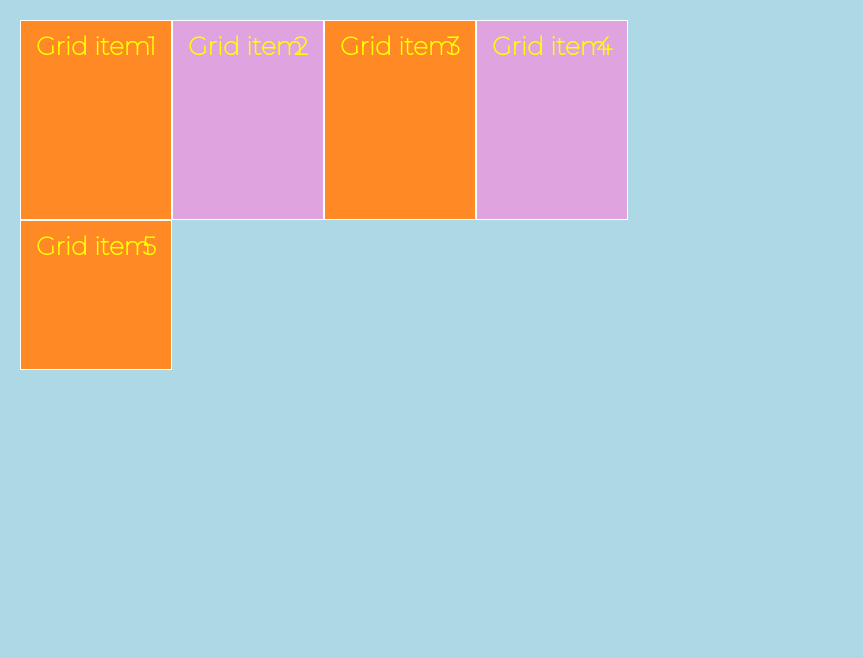
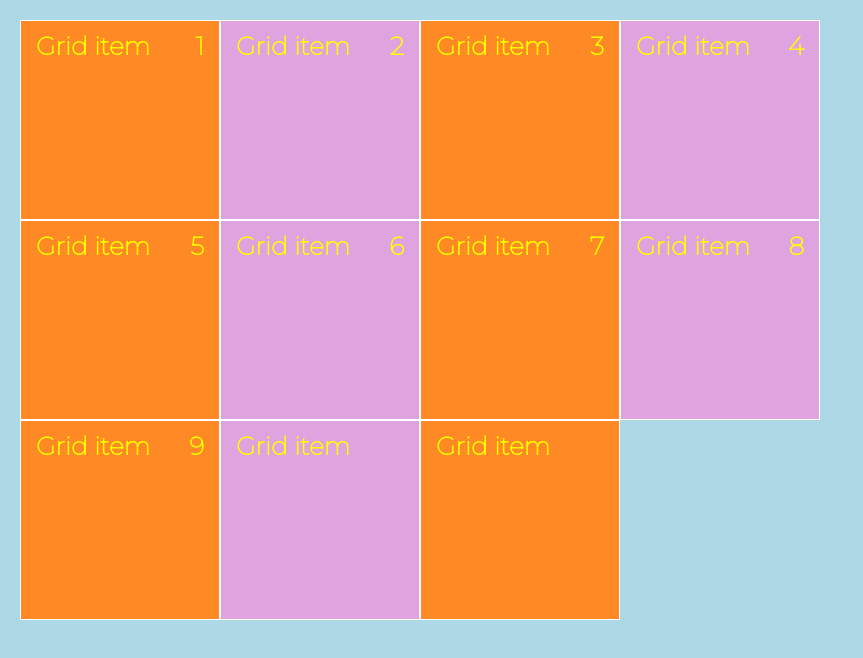
Before and after one commit to regiem14/CSS-Grid-Exercise, a plain HTML site: page index.html in a window 1280 px wide. Shown: the whole page, without its empty margins (0-863 px from the left). Drawn offline with Linux system fonts and the light colour scheme.

Commit message:
grid-auto-row

```diff
--- a/index.html
+++ b/index.html
@@ -14,6 +14,12 @@
        <div class="grid-item grid-item-3"></div>
        <div class="grid-item grid-item-4"></div>
        <div class="grid-item grid-item-5"></div>
+       <div class="grid-item grid-item-6"></div>
+       <div class="grid-item grid-item-7"></div>
+       <div class="grid-item grid-item-8"></div>
+       <div class="grid-item grid-item-9"></div>
+       <div class="grid-item grid-item-12"></div>
+       <div class="grid-item grid-item-11"></div>
     </div>
 </body>
 </html>
--- a/style.css
+++ b/style.css
@@ -21,8 +21,9 @@ html,body{
     display: grid;
     /* grid-template-columns: 300px 200px; */
     /* grid-template-columns: 100px 100px 100px 100px; */
-    grid-template-columns: repeat(4, 152px);
-    grid-template-rows: 200px 150px;
+    grid-template-columns: repeat(4, 200px);
+    grid-template-rows: 200px;
+    grid-auto-rows: 200px;
 
 }
 
```
